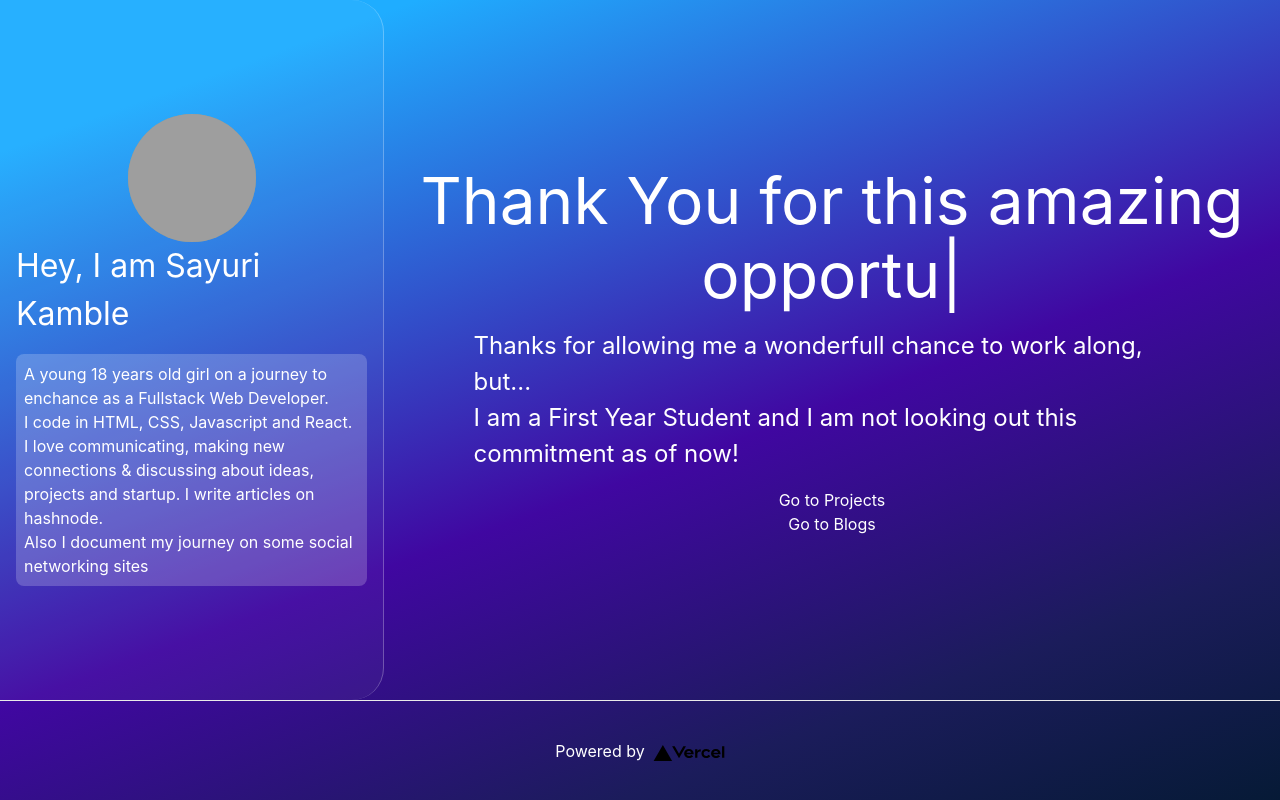
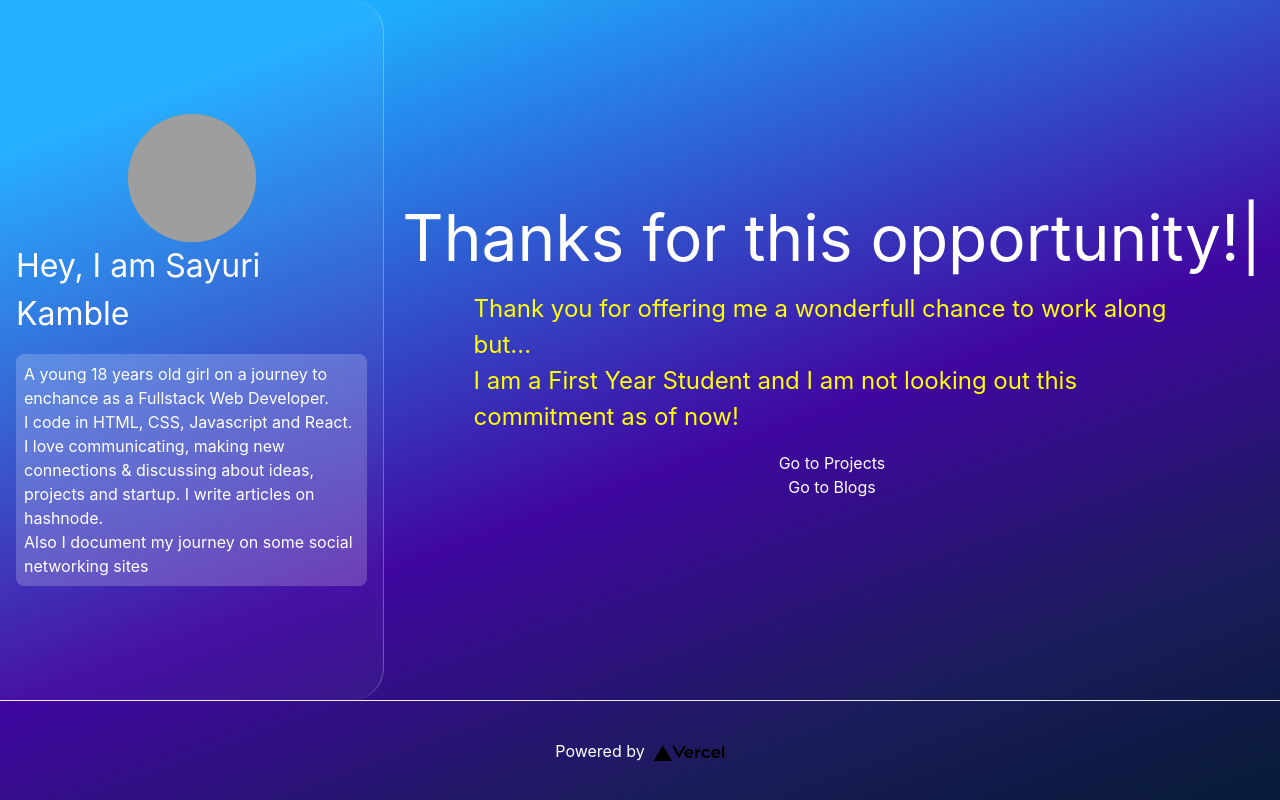
Before and after one commit to SAYUK09/Thanks-Nextjs, a Next.js app in the folder thanks-template/: page / in a window 1280 px wide. Built offline with nearby package versions, Linux system fonts and the light colour scheme; grey boxes are pictures that could not be loaded.

Commit message:
fix :  typewriter effect paused

```diff
--- a/thanks-template/pages/index.tsx
+++ b/thanks-template/pages/index.tsx
@@ -36,18 +36,24 @@ export default function Home() {
 
         <div className={styles.asideContent}>
           <h2 className={styles.title}>
-            <Typewriter
+            {/* <Typewriter
               options={{
                 strings: ["Thank You for this amazing opportunity"],
 
                 autoStart: true,
+
                 // loop: true,
+              }}
+            /> */}
+            <Typewriter
+              onInit={(typewriter) => {
+                typewriter.typeString("Thanks for this opportunity!").start();
               }}
             />
           </h2>
 
           <p className={styles.asideContentDescrip}>
-            Thanks for allowing me a wonderfull chance to work along, but...{" "}
+            Thank you for offering me a wonderfull chance to work along but...{" "}
             <br />I am a First Year Student and I am not looking out this
             commitment as of now!
           </p>
--- a/thanks-template/styles/Home.module.css
+++ b/thanks-template/styles/Home.module.css
@@ -78,6 +78,7 @@
   font-size: 1.5rem;
   width: 80%;
   margin: 1rem;
+  color: yellow;
 }
 
 .typewriter {
```
